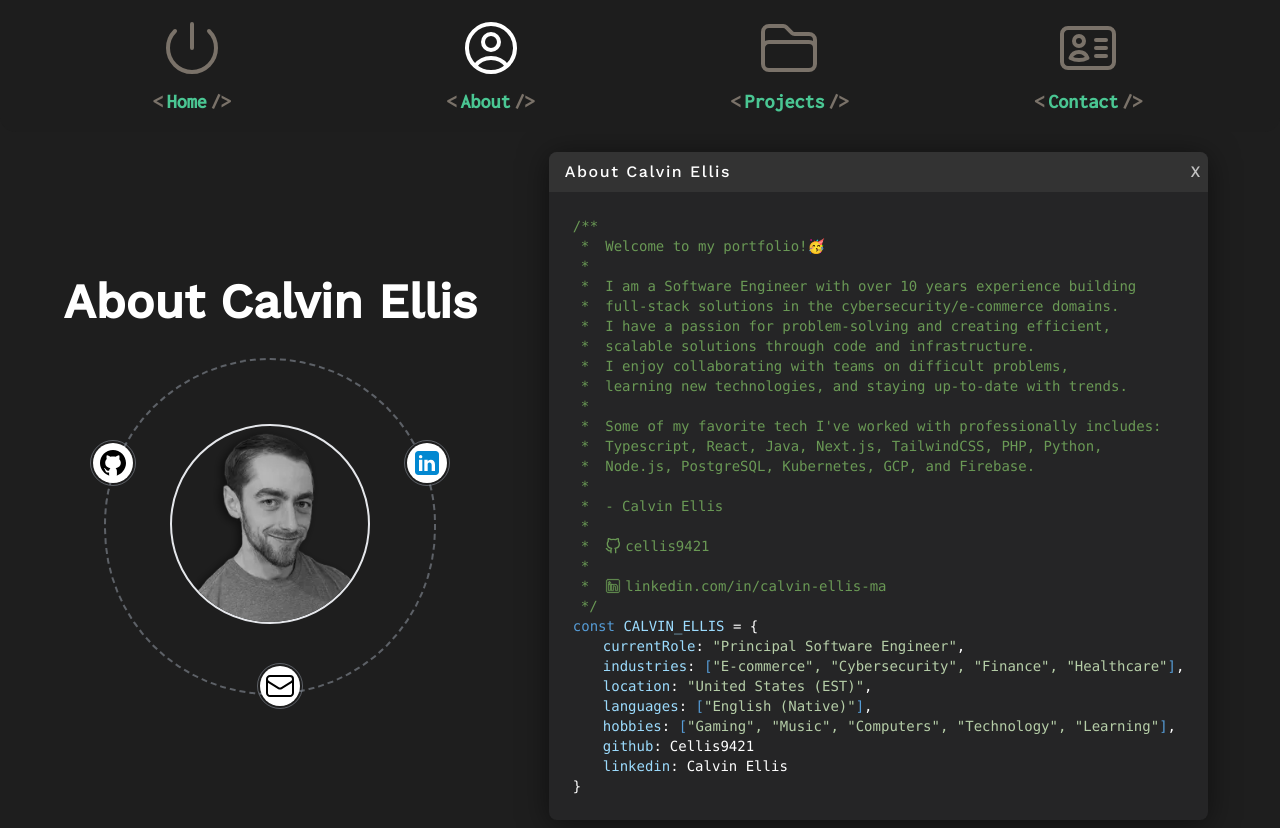
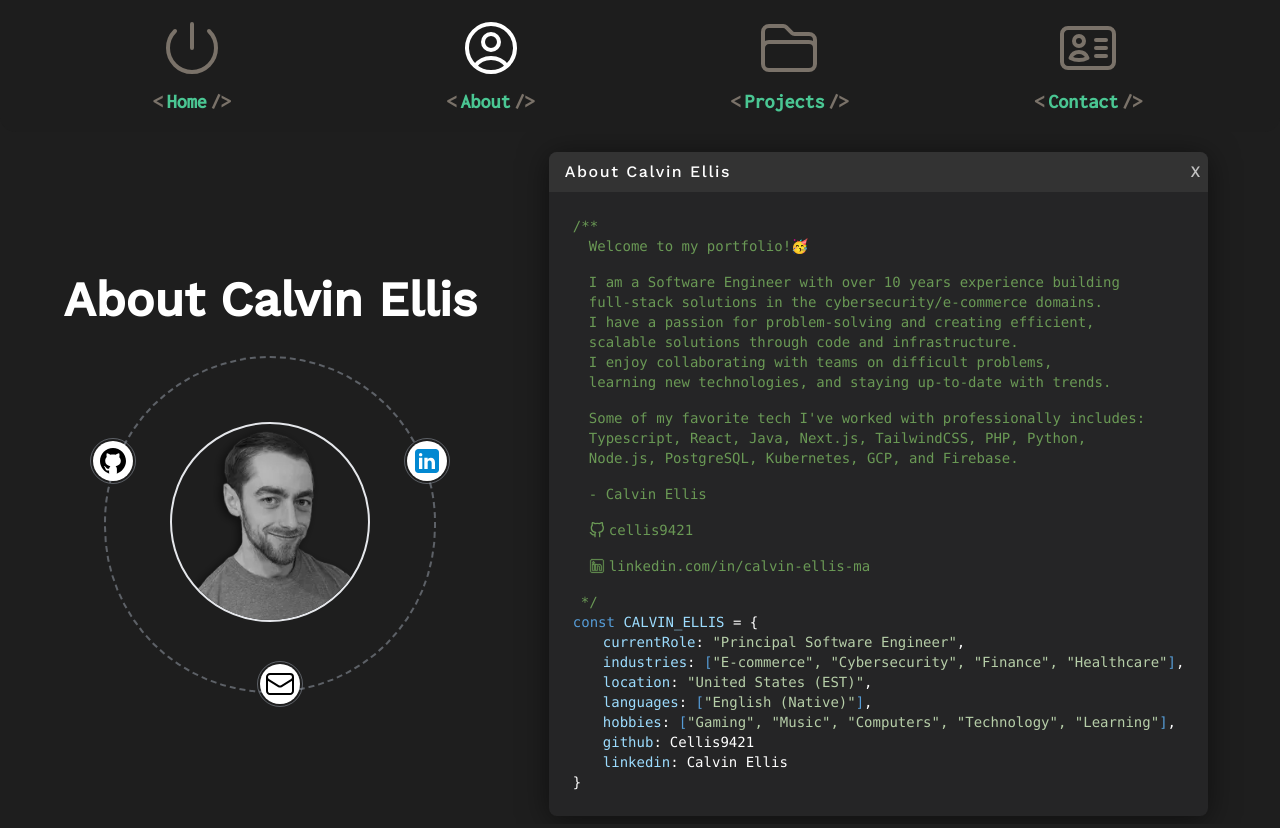
Before and after one commit to Cellis9421/portfolio, a Next.js app: page /about in a window 1280 px wide. Built offline with nearby package versions, Linux system fonts and the light colour scheme.

Commit message:
Refactor About Me page

```diff
--- a/src/components/CWindow/AboutMe/CWindowAboutMe.tsx
+++ b/src/components/CWindow/AboutMe/CWindowAboutMe.tsx
@@ -67,6 +67,7 @@ export const CWindowAboutMe = () => (
               <LinkedInIcon className="w-4" />
               <span>linkedin.com/in/calvin-ellis-ma</span>
             </Link>,
+            " ",
           ]}
         />
         <p>
--- a/src/components/JSComments/JSComments.tsx
+++ b/src/components/JSComments/JSComments.tsx
@@ -19,7 +19,7 @@ const JSComments = ({
         <span className={textColor}>{`/**`}</span>
         {linesOfText.map((line, index) => (
           <span key={index} className={`flex pl-1 md:pl-2 ${textColor}`}>
-            *<span className="md:pl-4 pl-1">{line}</span>
+            <div className="md:pl-2 pl-1 min-h-4">{line}</div>
           </span>
         ))}
         <span className={`${textColor} pl-2`}>{`*/`}</span>
```
